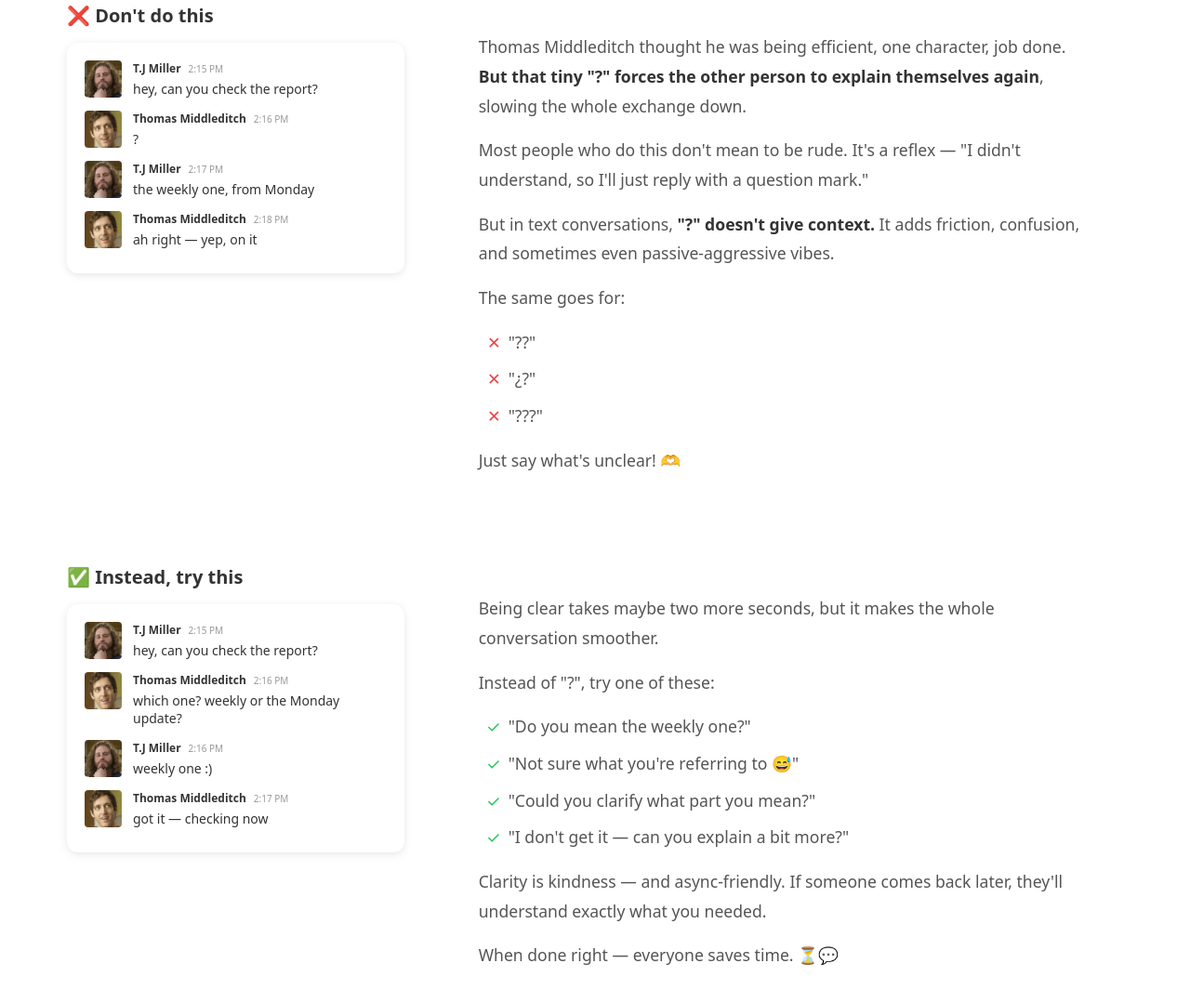
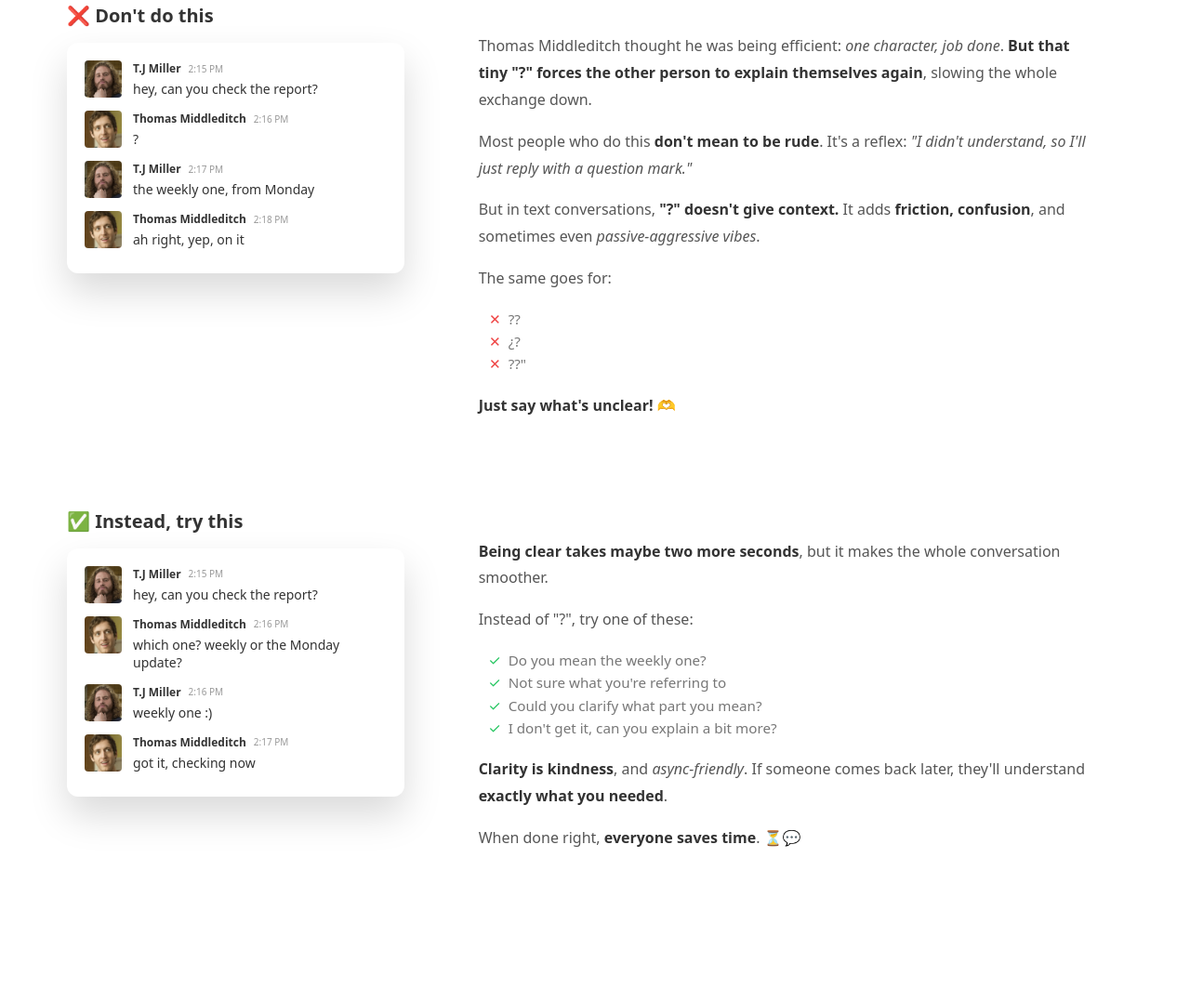
Before and after one commit to EsteveSegura/noquestionmark, a website built with Vite: page index.html in a window 1280 px wide. Shown: the part 542-1621 px from the top of the page at 93% size. After the commit the page ends 1554 px from the top, so only its background shows below. Built offline with nearby package versions, Linux system fonts and the light colour scheme; what typeit would draw is missing.

Commit message:
feat: improving  paragraf styles and text

```diff
--- a/src/components/ChatExampleSection/ChatExample/ChatExample.css
+++ b/src/components/ChatExampleSection/ChatExample/ChatExample.css
@@ -14,5 +14,5 @@
   background: white;
   border-radius: 0.75rem;
   padding: 1rem;
-  box-shadow: 0 2px 8px rgba(0, 0, 0, 0.1);
+  box-shadow: 0 20px 40px rgba(0, 0, 0, 0.15);
 }
--- a/src/components/ChatExampleSection/ExplanationText/ExplanationText.css
+++ b/src/components/ChatExampleSection/ExplanationText/ExplanationText.css
@@ -3,7 +3,6 @@
 }
 
 .explanation-text p {
-  font-size: 1.1rem;
   line-height: 1.8;
   color: #555;
   margin-bottom: 1rem;
@@ -19,10 +18,10 @@
 }
 
 .explanation-text li {
-  font-size: 1.1rem;
   line-height: 1.8;
-  color: #555;
-  margin-bottom: 0.5rem;
+  color: #777;
+  margin-bottom: -3px;
+  font-size: 0.95rem;
 }
 
 .explanation-text-positive li {
--- a/src/translations.js
+++ b/src/translations.js
@@ -14,24 +14,24 @@ export const translations = {
           { name: 'T.J Miller', text: 'hey, can you check the report?', time: '2:15 PM' },
           { name: 'Thomas Middleditch', text: '?', time: '2:16 PM' },
           { name: 'T.J Miller', text: 'the weekly one, from Monday', time: '2:17 PM' },
-          { name: 'Thomas Middleditch', text: 'ah right — yep, on it', time: '2:18 PM' }
+          { name: 'Thomas Middleditch', text: 'ah right, yep, on it', time: '2:18 PM' }
         ]
       },
       explanation: {
-        text: `<p>Thomas Middleditch thought he was being efficient, one character, job done.<strong> But that tiny "?" forces the other person to explain themselves again</strong>, slowing the whole exchange down.</p>
+        text: `<p>Thomas Middleditch thought he was being efficient: <em>one character, job done</em>. <strong>But that tiny "?" forces the other person to explain themselves again</strong>, slowing the whole exchange down.</p>
 
-<p>Most people who do this don't mean to be rude. It's a reflex — "I didn't understand, so I'll just reply with a question mark."</p>
+<p>Most people who do this <strong>don't mean to be rude</strong>. It's a reflex: <em>"I didn't understand, so I'll just reply with a question mark."</em></p>
 
-<p>But in text conversations, <strong>"?" doesn't give context.</strong> It adds friction, confusion, and sometimes even passive-aggressive vibes.</p>
+<p>But in text conversations, <strong>"?" doesn't give context.</strong> It adds <strong>friction, confusion</strong>, and sometimes even <em>passive-aggressive vibes</em>.</p>
 
 <p>The same goes for:</p>
 <ul>
-  <li>"??"</li>
-  <li>"¿?"</li>
-  <li>"???"</li>
+  <li>??</li>
+  <li>¿?</li>
+  <li>??"</li>
 </ul>
 
-<p>Just say what's unclear! 🫶</p>`
+<p><strong>Just say what's unclear!</strong> 🫶</p>`
       }
     },
     doThis: {
@@ -41,23 +41,23 @@ export const translations = {
           { name: 'T.J Miller', text: 'hey, can you check the report?', time: '2:15 PM' },
           { name: 'Thomas Middleditch', text: 'which one? weekly or the Monday update?', time: '2:16 PM' },
           { name: 'T.J Miller', text: 'weekly one :)', time: '2:16 PM' },
-          { name: 'Thomas Middleditch', text: 'got it — checking now', time: '2:17 PM' }
+          { name: 'Thomas Middleditch', text: 'got it, checking now', time: '2:17 PM' }
         ]
       },
       explanation: {
-        text: `<p>Being clear takes maybe two more seconds, but it makes the whole conversation smoother.</p>
+        text: `<p><strong>Being clear takes maybe two more seconds</strong>, but it makes the whole conversation smoother.</p>
 
 <p>Instead of "?", try one of these:</p>
 <ul>
-  <li>"Do you mean the weekly one?"</li>
-  <li>"Not sure what you're referring to 😅"</li>
-  <li>"Could you clarify what part you mean?"</li>
-  <li>"I don't get it — can you explain a bit more?"</li>
+  <li>Do you mean the weekly one?</li>
+  <li>Not sure what you're referring to</li>
+  <li>Could you clarify what part you mean?</li>
+  <li>I don't get it, can you explain a bit more?</li>
 </ul>
 
-<p>Clarity is kindness — and async-friendly. If someone comes back later, they'll understand exactly what you needed.</p>
+<p><strong>Clarity is kindness</strong>, and <em>async-friendly</em>. If someone comes back later, they'll understand <strong>exactly what you needed</strong>.</p>
 
-<p>When done right — everyone saves time. ⏳💬</p>`
+<p>When done right, <strong>everyone saves time</strong>. ⏳💬</p>`
       }
     }
   },
@@ -76,15 +76,15 @@ export const translations = {
           { name: 'T.J Miller', text: 'oye, ¿puedes revisar el reporte?', time: '2:15 PM' },
           { name: 'Thomas Middleditch', text: '?', time: '2:16 PM' },
           { name: 'T.J Miller', text: 'el semanal, del lunes', time: '2:17 PM' },
-          { name: 'Thomas Middleditch', text: 'ah claro — ya lo veo', time: '2:18 PM' }
+          { name: 'Thomas Middleditch', text: 'ah claro, ya lo veo', time: '2:18 PM' }
         ]
       },
       explanation: {
-        text: `<p>Thomas Middleditch pensó que estaba siendo eficiente — un carácter, trabajo hecho.</p>
+        text: `<p>Thomas Middleditch pensó que estaba siendo eficiente: un carácter, trabajo hecho.</p>
 
 <p>Pero ese pequeño "?" obliga a la otra persona a explicarse de nuevo, haciendo más lento todo el intercambio.</p>
 
-<p>La mayoría de las personas que hacen esto no intentan ser groseras. Es un reflejo — "no entendí, así que responderé con un signo de interrogación."</p>
+<p>La mayoría de las personas que hacen esto no intentan ser groseras. Es un reflejo: "no entendí, así que responderé con un signo de interrogación."</p>
 
 <p>Pero en conversaciones de texto, <strong>"?" no da contexto.</strong> Añade fricción, confusión, y a veces incluso un tono pasivo-agresivo.</p>
 
@@ -105,7 +105,7 @@ export const translations = {
           { name: 'T.J Miller', text: 'oye, ¿puedes revisar el reporte?', time: '2:15 PM' },
           { name: 'Thomas Middleditch', text: '¿cuál? ¿el semanal o la actualización del lunes?', time: '2:16 PM' },
           { name: 'T.J Miller', text: 'el semanal :)', time: '2:16 PM' },
-          { name: 'Thomas Middleditch', text: 'entendido — revisándolo ahora', time: '2:17 PM' }
+          { name: 'Thomas Middleditch', text: 'entendido, revisándolo ahora', time: '2:17 PM' }
         ]
       },
       explanation: {
@@ -116,12 +116,12 @@ export const translations = {
   <li>"¿Te refieres al semanal?"</li>
   <li>"No estoy seguro a qué te refieres 😅"</li>
   <li>"¿Podrías aclarar qué parte?"</li>
-  <li>"No lo entiendo — ¿puedes explicar un poco más?"</li>
+  <li>"No lo entiendo, ¿puedes explicar un poco más?"</li>
 </ul>
 
-<p>La claridad es amabilidad — y amigable para comunicación asíncrona. Si alguien vuelve más tarde, entenderá exactamente qué necesitabas.</p>
+<p>La claridad es amabilidad, y amigable para comunicación asíncrona. Si alguien vuelve más tarde, entenderá exactamente qué necesitabas.</p>
 
-<p>Cuando se hace bien — todos ahorran tiempo. ⏳💬</p>`
+<p>Cuando se hace bien, todos ahorran tiempo. ⏳💬</p>`
       }
     }
   }
```
